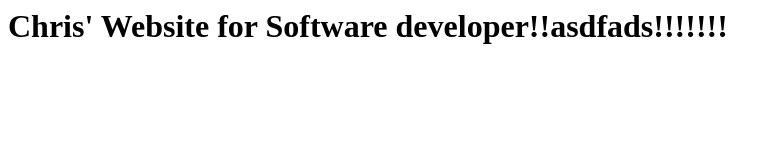
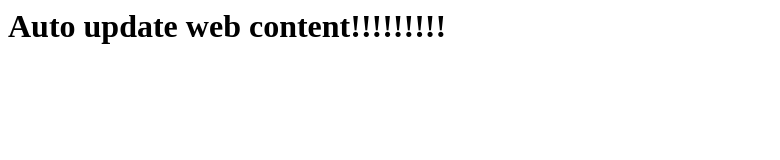
Before and after one commit to cyflai/website, a plain HTML site: page index.html in a window 1280 px wide. Shown: the whole page, without its empty margins (0-780 px from the left). Drawn offline with Linux system fonts and the light colour scheme.

Commit message:
Update index.html

```diff
--- a/index.html
+++ b/index.html
@@ -1,6 +1,6 @@
 <html><head>
 </head>
 <body>
- <div><H1> Chris' Website for Software developer!!asdfads!!!!!!!</H1></div>
+ <div><H1>Auto update web content!!!!!!!!!</H1></div>
 </body>
 </html>
```
